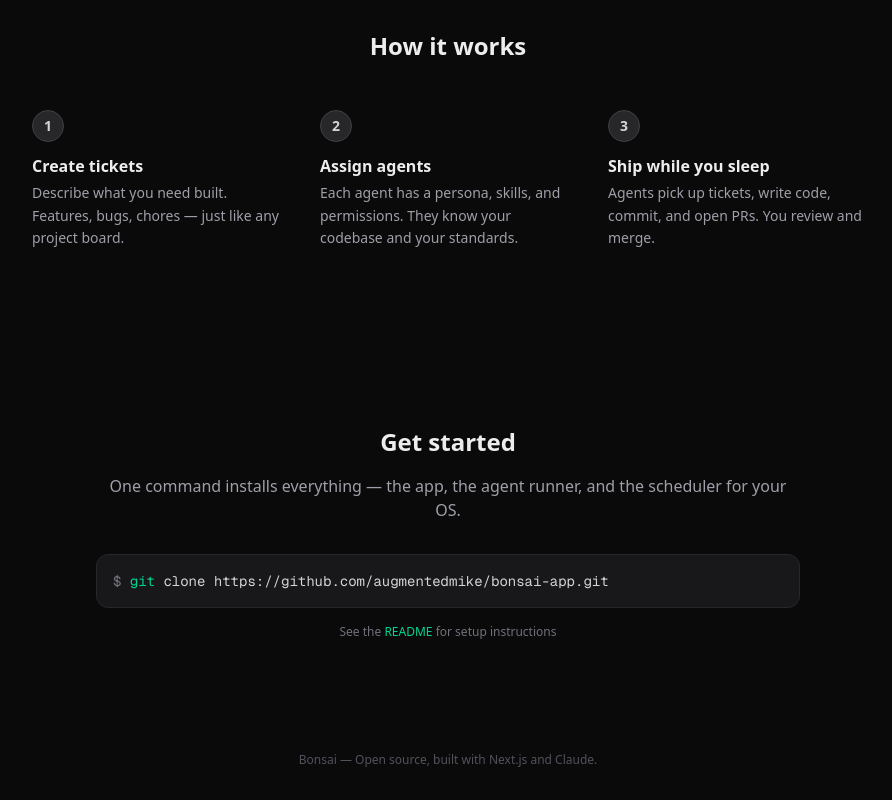
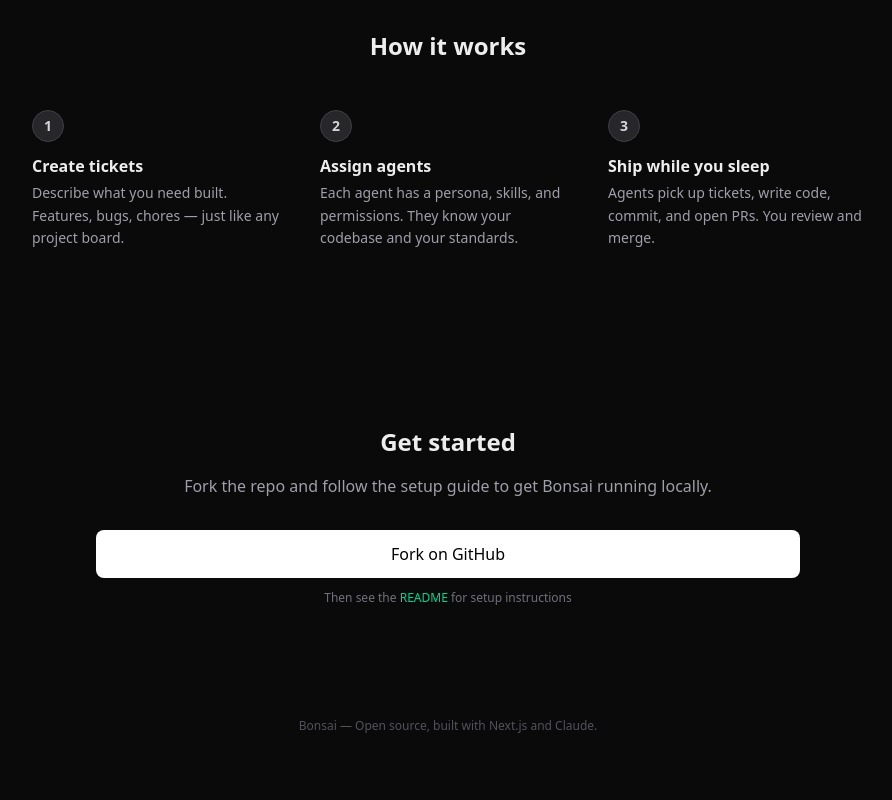
Before and after one commit to augmentedmike/bonsai-www, a Next.js app: page / in a window 1280 px wide. Shown: the part 572-1372 px from the top of the page, without its empty margins (192-1084 px from the left). After the commit the page ends 1338 px from the top, so only its background shows below. Built offline with nearby package versions, Linux system fonts and the light colour scheme.

Commit message:
Update install to fork instead of clone

```diff
--- a/src/app/page.tsx
+++ b/src/app/page.tsx
@@ -112,18 +112,19 @@ export default function Home() {
       <section id="install" className="px-8 py-20 max-w-3xl mx-auto w-full text-center">
         <h2 className="text-2xl font-bold mb-4">Get started</h2>
         <p className="text-zinc-400 mb-8">
-          One command installs everything — the app, the agent runner, and the
-          scheduler for your OS.
+          Fork the repo and follow the setup guide to get Bonsai running locally.
         </p>
-        <div className="rounded-xl bg-zinc-900 border border-zinc-800 p-4 text-left font-mono text-sm overflow-x-auto">
-          <span className="text-zinc-500">$</span>{" "}
-          <span className="text-emerald-400">git</span>{" "}
-          <span className="text-zinc-300">
-            clone https://github.com/augmentedmike/bonsai-app.git
-          </span>
-        </div>
-        <p className="text-xs text-zinc-500 mt-4">
-          See the{" "}
+        <div className="flex flex-col gap-3">
+          <a
+            href="https://github.com/augmentedmike/bonsai-app/fork"
+            target="_blank"
+            rel="noopener noreferrer"
+            className="px-6 py-3 rounded-lg text-base font-medium bg-white text-black hover:bg-zinc-200 transition-colors inline-block"
+          >
+            Fork on GitHub
+          </a>
+          <p className="text-xs text-zinc-500">
+            Then see the{" "}
             <a
               href="https://github.com/augmentedmike/bonsai-app#readme"
               target="_blank"
@@ -134,6 +135,7 @@ export default function Home() {
             </a>{" "}
             for setup instructions
           </p>
+        </div>
       </section>
 
 
```
Lines whose indentation alone changed are shown as unchanged.
